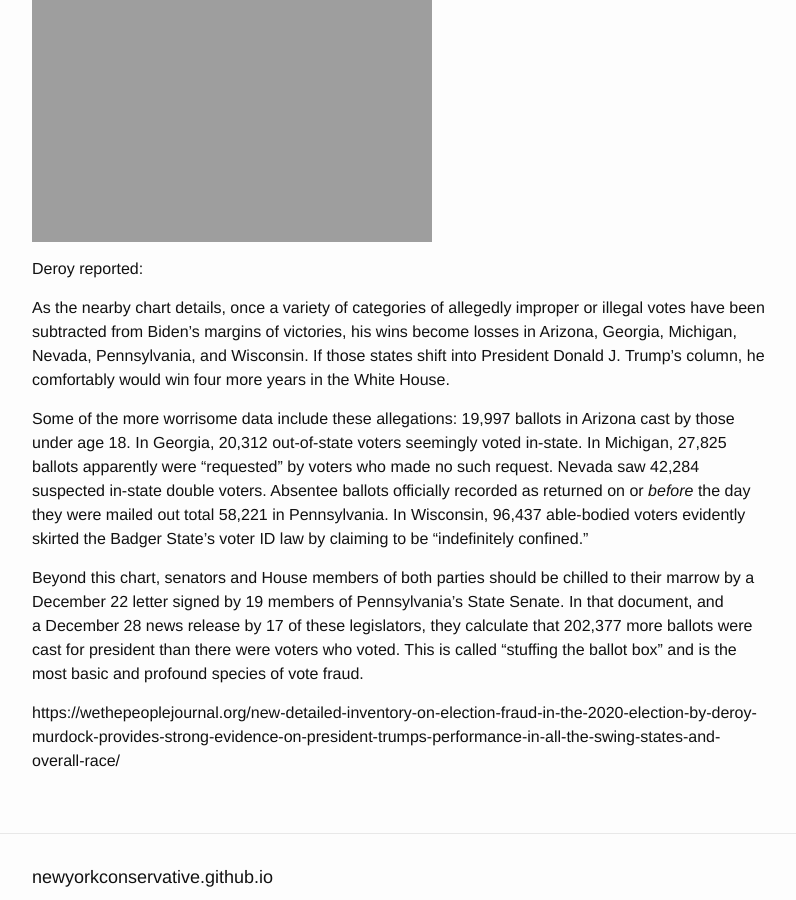
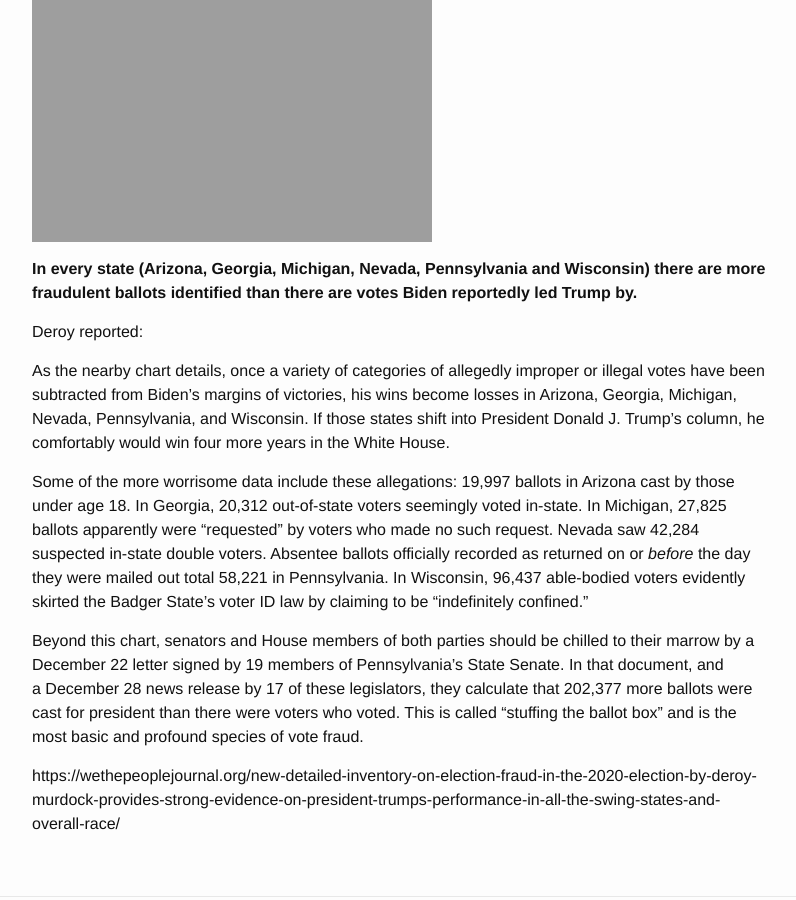
Before and after one commit to newyorkconservative/newyorkconservative.github.io, a Jekyll site: the page built from _posts/2021-01-10-new-detailed-inventory-on-election-fraud-in-the-2020-election-by-deroy-murdock-provides-strong-evidence-on-president-trumps-performance-in-all-the-swing-states-and-overall-race.md, in a window 1280 px wide and 900 px high, scrolled down 426 px. Shown: the whole window, without its empty margins (238-1034 px from the left). Built offline with Jekyll 4.4.1, drawn with Linux system fonts in a browser that asks for light colours; part of the change alters nothing that is shown.

Commit message:
Syncing _posts/2021-01-10-new-detailed-inventory-on-election-fraud-in-the-2020-election-by-deroy-murdock-provides-strong-evidence-on-president-trumps-performance-in-all-the-swing-states-and-overall-race.md from WordPress at https://www.newyorkconservative.com () - wpghs

```diff
--- a/_posts/2021-01-10-new-detailed-inventory-on-election-fraud-in-the-2020-election-by-deroy-murdock-provides-strong-evidence-on-president-trumps-performance-in-all-the-swing-states-and-overall-race.md
+++ b/_posts/2021-01-10-new-detailed-inventory-on-election-fraud-in-the-2020-election-by-deroy-murdock-provides-strong-evidence-on-president-trumps-performance-in-all-the-swing-states-and-overall-race.md
@@ -19,6 +19,10 @@ post_date: 2021-01-10 15:56:37
 <!-- /wp:image -->
 
 <!-- wp:paragraph -->
+<p><strong>In every state (Arizona, Georgia, Michigan, Nevada, Pennsylvania and Wisconsin) there are more fraudulent ballots identified than there are votes Biden reportedly led Trump by.</strong></p>
+<!-- /wp:paragraph -->
+
+<!-- wp:paragraph -->
 <p>Deroy reported:</p>
 <!-- /wp:paragraph -->
 
@@ -31,7 +35,7 @@ post_date: 2021-01-10 15:56:37
 <!-- /wp:paragraph -->
 
 <!-- wp:paragraph -->
-<p>Beyond this chart, senators and House members of both parties should be chilled to their marrow by a December 22 letter signed by 19 members of Pennsylvania’s State Senate. In that document, and a December 28 news release by 17 of these legislators, they calculate that 202,377 more ballots were cast for president than there were voters who voted. This is called “stuffing the ballot box” and is the most basic and profound species of vote fraud.</p>
+<p>Beyond this chart, senators and House members of both parties should be chilled to their marrow by a December 22 letter signed by 19 members of Pennsylvania’s State Senate. In that document, and a&nbsp;December 28 news release&nbsp;by 17 of these legislators, they calculate that 202,377 more ballots were cast for president than there were voters who voted. This is called “stuffing the ballot box” and is the most basic and profound species of vote fraud.</p>
 <!-- /wp:paragraph -->
 
 <!-- wp:embed {"url":"https://wethepeoplejournal.org/new-detailed-inventory-on-election-fraud-in-the-2020-election-by-deroy-murdock-provides-strong-evidence-on-president-trumps-performance-in-all-the-swing-states-and-overall-race/","type":"wp-embed","providerNameSlug":"wethepeoplejournal-org","className":""} -->
```
